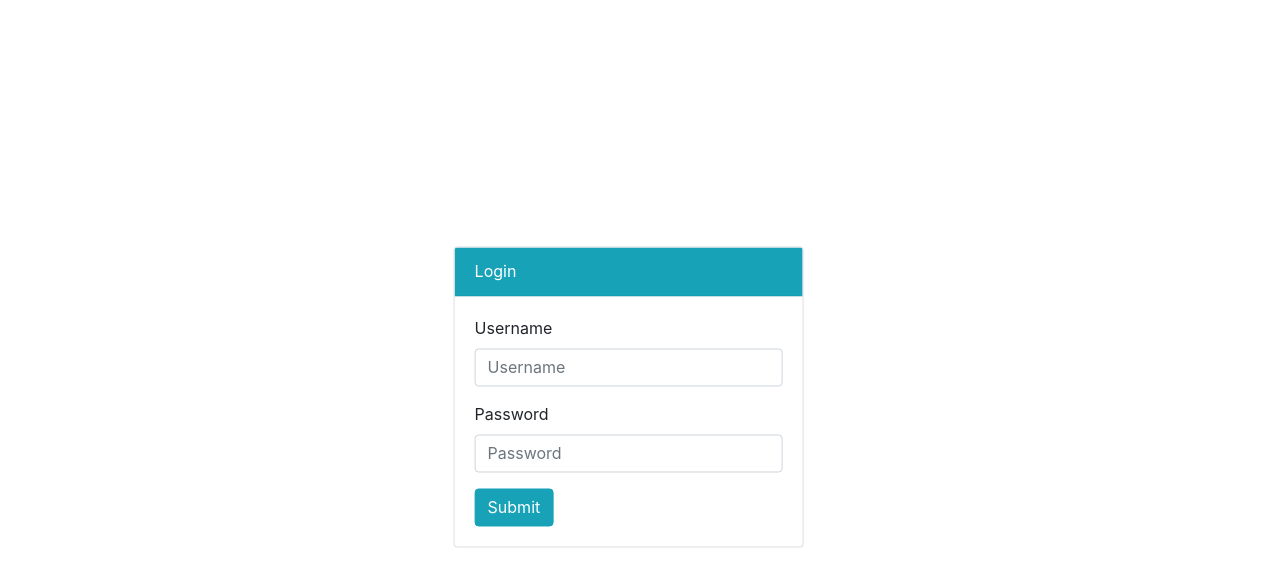
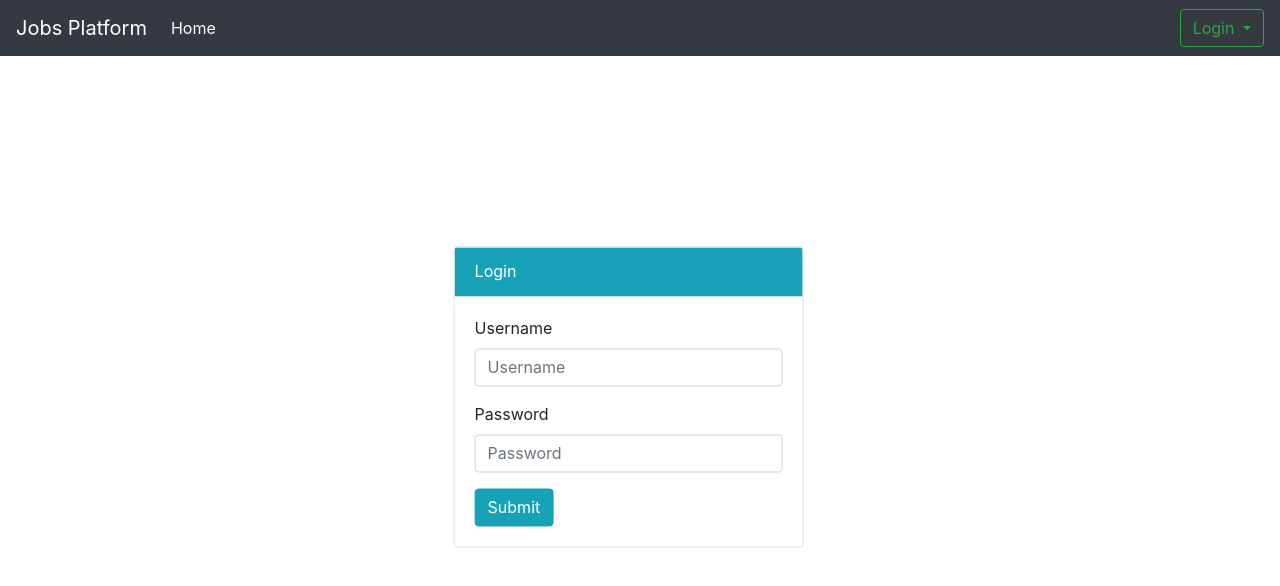
Before and after one commit to catalin-burcea/devhacks2018-webclient, an Angular app: page /login in a window 1280 px wide. Shown: the top 586 px of the page. Built offline with nearby package versions, Linux system fonts and the light colour scheme.

Commit message:
added login logic in  menu

```diff
--- a/src/app/app-routing.module.ts
+++ b/src/app/app-routing.module.ts
@@ -3,7 +3,7 @@ import { Routes, RouterModule } from '@angular/router';
 import { LoginComponent } from './devhacks/pages/login/login.component';
 
 const routes: Routes = [
-  { path: '', redirectTo: 'login', pathMatch: 'full' },
+  { path: '', redirectTo: 'companies', pathMatch: 'full' },
   { path: 'login', component: LoginComponent },
   { path: 'companies', loadChildren: './devhacks/devhacks.module#DevhacksModule'},
   { path: '**', redirectTo: 'login'},
--- a/src/app/devhacks/devhacks.module.ts
+++ b/src/app/devhacks/devhacks.module.ts
@@ -5,9 +5,10 @@ import { DevhacksRoutingModule } from './devhacks-routing.module';
 import { CompanyInfoComponent } from './pages/company-info/company-info.component';
 import { FormsModule } from '@angular/forms';
 import { LoginComponent } from './pages/login/login.component';
+import { MenuComponent } from './pages/menu/menu.component';
 
 @NgModule({
-  declarations: [CompanyListComponent, CompanyInfoComponent, LoginComponent],
+  declarations: [CompanyListComponent, CompanyInfoComponent, LoginComponent, MenuComponent],
   imports: [
     CommonModule,
     FormsModule,
--- a/src/app/devhacks/pages/company-info/company-info.component.html
+++ b/src/app/devhacks/pages/company-info/company-info.component.html
@@ -1,4 +1,5 @@
-<div class="container">
+<app-menu></app-menu>
+<div class="container" style="margin-top:5%">
   <h1><span class="badge badge-secondary">{{company?.name}}</span></h1>
 
   <ul class="nav nav-pills mb-3" id="pills-tab" role="tablist">
@@ -48,7 +49,7 @@
     <div class="tab-pane fade" id="pills-salaries" role="tabpanel" aria-labelledby="pills-salaries-tab">
       <span *ngIf="nrOfSalaries > 0" style="font-size: 1.6em; padding: .18em;"class="Unicode">{{salariesSum/nrOfSalaries | number:'1.2-2'}} ★</span>
             <!-- Large modal -->
-            <button type="button" class="btn btn-primary" data-toggle="modal" data-target=".add-salary-modal">Add salary review</button>
+            <button *ngIf="user" type="button" class="btn btn-primary" data-toggle="modal" data-target=".add-salary-modal">Add salary review</button>
 
             <div class="modal add-salary-modal" tabindex="-1" role="dialog">
               <div class="modal-dialog modal-lg" role="document">
@@ -120,7 +121,7 @@
         <span *ngIf="nrOfTrainings > 0" style="font-size: 1.6em; padding: .18em;"class="Unicode">{{trainingsSum/nrOfTrainings | number:'1.2-2'}} ★</span>
 
                   <!-- Large modal -->
-                  <button type="button" class="btn btn-primary" data-toggle="modal" data-target=".add-training-modal">Add training review</button>
+                  <button *ngIf="user" type="button" class="btn btn-primary" data-toggle="modal" data-target=".add-training-modal">Add training review</button>
 
                   <div class="modal add-training-modal" tabindex="-1" role="dialog">
                     <div class="modal-dialog modal-lg" role="document">
--- a/src/app/devhacks/pages/company-list/company-list.component.html
+++ b/src/app/devhacks/pages/company-list/company-list.component.html
@@ -1,5 +1,5 @@
-<div class="container" style="margin-top: 2%">
-Hello, {{user.name}}
+<app-menu></app-menu>
+<div class="container" style="margin-top: 5%">
   <div class="row">
     <div class="col-md-6">
       <!-- Large modal -->
--- a/src/app/devhacks/pages/login/login.component.html
+++ b/src/app/devhacks/pages/login/login.component.html
@@ -1,3 +1,4 @@
+<app-menu></app-menu>
 <div class="container g-container">
 <div class="row">
     <div class="col-md-4">
--- /dev/null
+++ b/src/app/devhacks/pages/menu/menu.component.html
@@ -0,0 +1,30 @@
+<nav class="navbar fixed-top navbar-expand-lg navbar-dark bg-dark">
+  <a class="navbar-brand" href="#">Jobs Platform</a>
+  <button class="navbar-toggler" type="button" data-toggle="collapse" data-target="#navbarSupportedContent"
+    aria-controls="navbarSupportedContent" aria-expanded="false" aria-label="Toggle navigation">
+    <span class="navbar-toggler-icon"></span>
+  </button>
+
+  <div class="collapse navbar-collapse" id="navbarSupportedContent">
+    <ul class="navbar-nav mr-auto">
+      <li class="nav-item active">
+        <a class="nav-link" href="#" [routerLink]="['/companies']">Home <span class="sr-only">(current)</span></a>
+      </li>
+    </ul>
+    <div *ngIf="user" class="btn-group">
+      <button  type="button" class="btn btn-outline-success my-2 my-sm-0 dropdown-toggle" data-toggle="dropdown"
+        aria-haspopup="true" aria-expanded="false">
+        Hello, {{user.name}}
+      </button>
+      <div class="dropdown-menu">
+        <a class="dropdown-item" (click)="logout()">Logout</a>
+      </div>
+    </div>
+    <div *ngIf="!user" class="btn-group">
+        <button type="button" [routerLink]="['/login']" class="btn btn-outline-success my-2 my-sm-0 dropdown-toggle" data-toggle="dropdown"
+          aria-haspopup="true" aria-expanded="false">
+          Login
+        </button>
+      </div>
+  </div>
+</nav>
--- /dev/null
+++ b/src/app/devhacks/pages/menu/menu.component.ts
@@ -0,0 +1,25 @@
+import { Component, OnInit } from '@angular/core';
+import { Router } from '@angular/router';
+
+@Component({
+  selector: 'app-menu',
+  templateUrl: './menu.component.html',
+  styleUrls: ['./menu.component.scss']
+})
+export class MenuComponent implements OnInit {
+
+  user;
+  constructor(private router:Router) {
+    this.user = JSON.parse(window.localStorage.getItem('user'));
+  }
+
+  ngOnInit() {
+
+  }
+
+  logout(){
+    window.localStorage.setItem('user', null);
+    this.router.navigateByUrl('/login');
+  }
+
+}
```
Also changed, not shown: src/app/devhacks/pages/menu/menu.component.scss (added), 1 other file (tests, documents, lock files or other folders).
